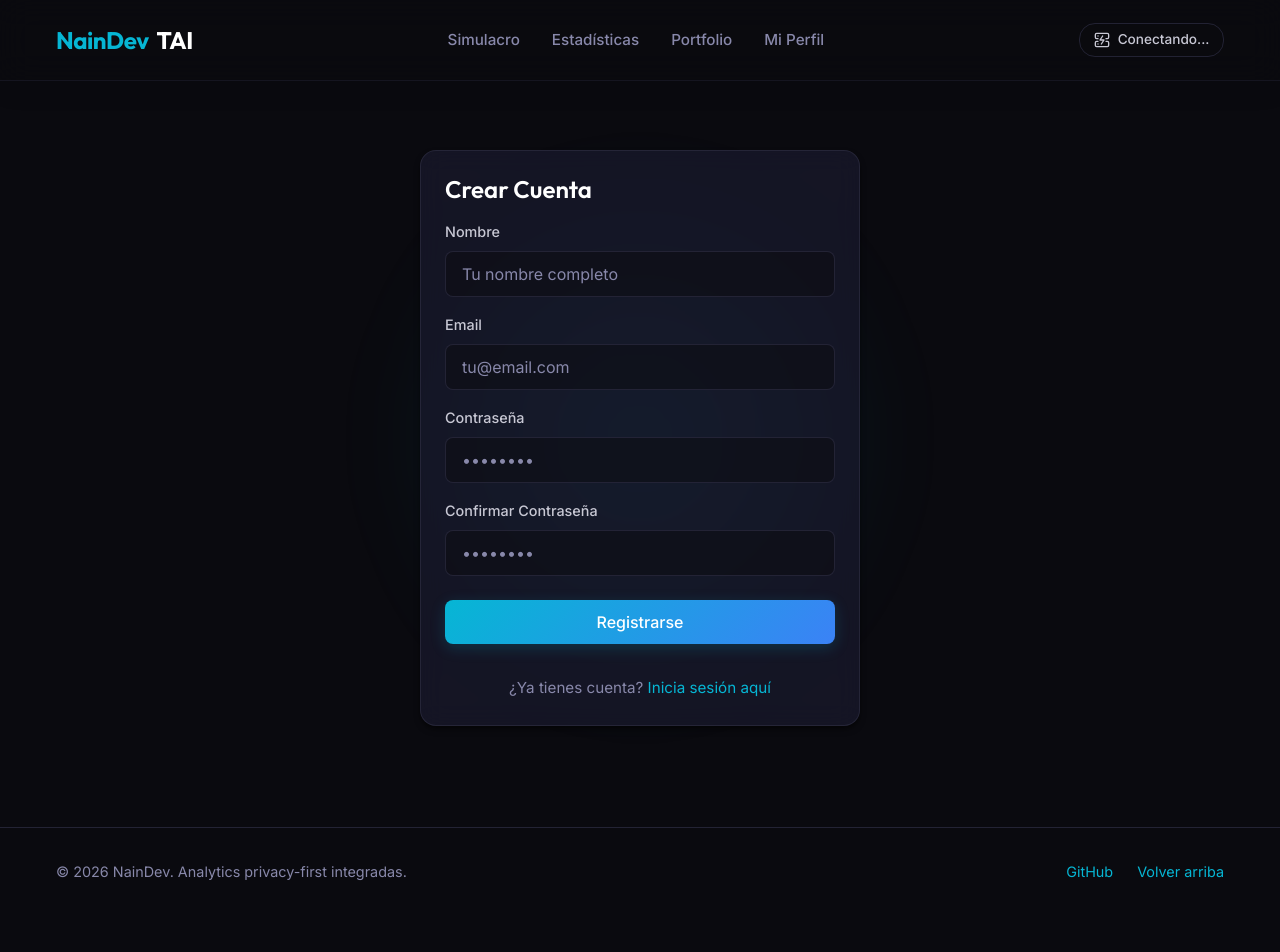
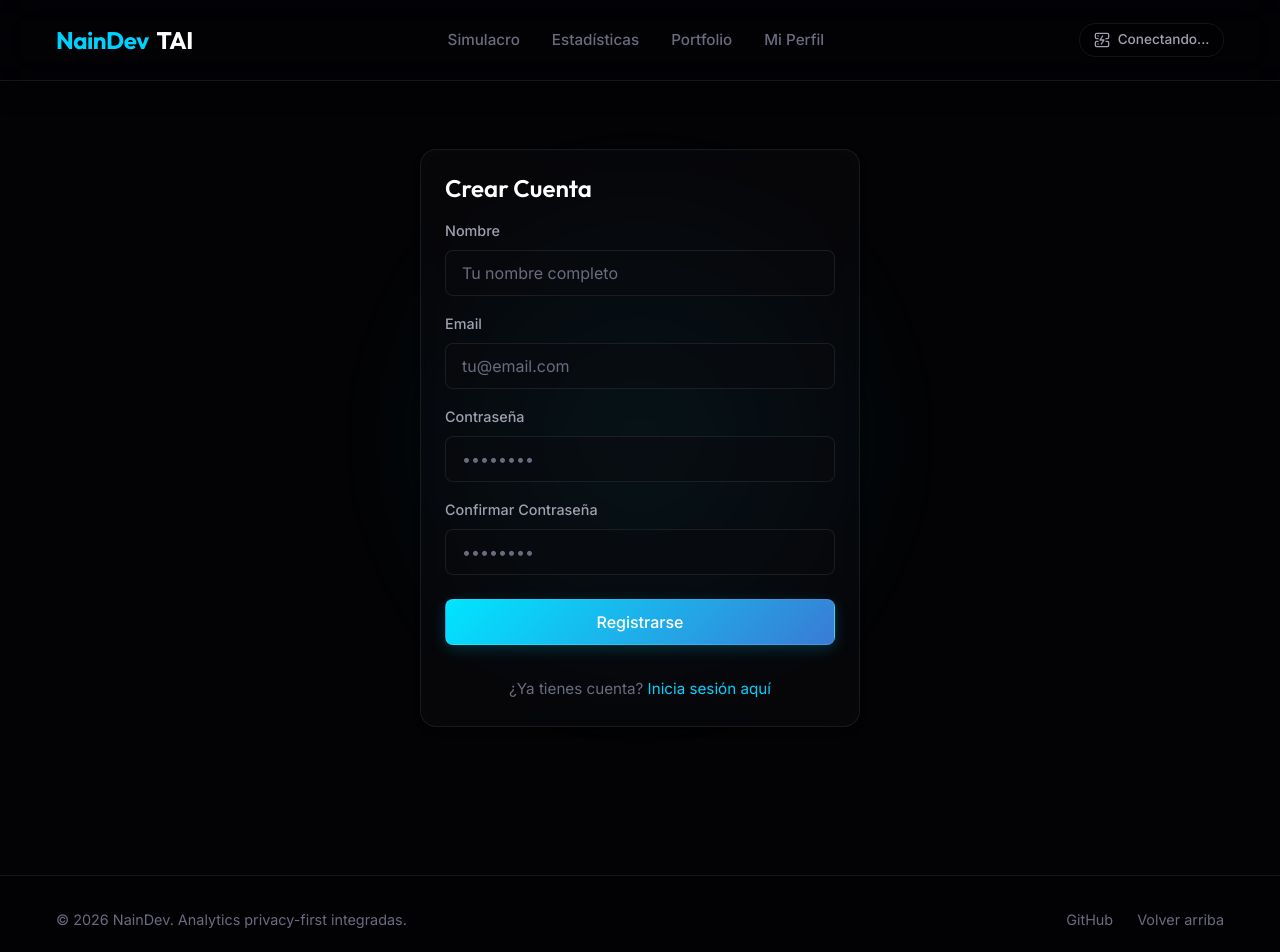
Before and after one commit to Nain9Dev/tai-study-system-js, a React (Vite) app: page /register in a window 1280 px wide. Shown: the top 952 px of the page. Before the commit the page ends 915 px from the top, so only its background shows below. Built offline with nearby package versions, Linux system fonts and the light colour scheme.

Commit message:
20260824 - UPD - UI Premium B2B Redesign & Glassmorphism

```diff
--- a/src/components/layout/BaseLayout.tsx
+++ b/src/components/layout/BaseLayout.tsx
@@ -1,6 +1,7 @@
 import type { ReactNode } from 'react';
 import { Header } from './Header';
 import { Footer } from './Footer';
+import { OfflineIndicator } from '../ui/OfflineIndicator';
 
 interface BaseLayoutProps {
   children: ReactNode;
@@ -10,10 +11,11 @@ export function BaseLayout({ children }: BaseLayoutProps) {
   return (
     <>
       <Header />
-      <main className="shell" style={{ minHeight: 'calc(100vh - 12rem)', paddingTop: '2rem' }}>
+      <main className="shell" style={{ minHeight: 'calc(100vh - 12rem)', paddingTop: '2rem', paddingBottom: '4rem' }}>
         {children}
       </main>
       <Footer />
+      <OfflineIndicator />
     </>
   );
 }
--- /dev/null
+++ b/src/components/layout/Footer.module.css
@@ -0,0 +1,38 @@
+.footer {
+  border-top: 1px solid var(--color-line);
+  padding: var(--spacing-8) 0;
+  margin-top: var(--spacing-12);
+  color: var(--color-text-muted);
+  font-size: 0.9rem;
+  background-color: rgba(3, 3, 5, 0.4);
+  backdrop-filter: blur(10px);
+}
+
+.container {
+  display: flex;
+  justify-content: space-between;
+  align-items: center;
+  flex-wrap: wrap;
+  gap: var(--spacing-4);
+}
+
+.links {
+  display: flex;
+  gap: var(--spacing-6);
+}
+
+.link {
+  color: var(--color-text-muted);
+  transition: color var(--transition-fast);
+}
+
+.link:hover {
+  color: var(--color-text-h);
+}
+
+@media (max-width: 640px) {
+  .container {
+    flex-direction: column;
+    text-align: center;
+  }
+}
--- a/src/components/layout/Footer.tsx
+++ b/src/components/layout/Footer.tsx
@@ -1,11 +1,13 @@
+import styles from './Footer.module.css';
+
 export function Footer() {
   return (
-    <footer style={{ borderTop: '1px solid var(--color-line)', padding: '2rem 0', marginTop: '4rem', color: 'var(--color-text-muted)', fontSize: '0.9rem' }}>
-      <div className="shell" style={{ display: 'flex', justifyContent: 'space-between', alignItems: 'center' }}>
+    <footer className={styles.footer}>
+      <div className={`shell ${styles.container}`}>
         <p>© {new Date().getFullYear()} NainDev. Analytics privacy-first integradas.</p>
-        <div style={{ display: 'flex', gap: '1.5rem' }}>
-          <a href="https://github.com/Nain9Dev" target="_blank" rel="noopener noreferrer">GitHub</a>
-          <a href="#">Volver arriba</a>
+        <div className={styles.links}>
+          <a href="https://github.com/Nain9Dev" className={styles.link} target="_blank" rel="noopener noreferrer">GitHub</a>
+          <a href="#" className={styles.link}>Volver arriba</a>
         </div>
       </div>
     </footer>
--- a/src/components/layout/Header.module.css
+++ b/src/components/layout/Header.module.css
@@ -1,12 +1,12 @@
 .header {
-  border-bottom: 1px solid rgba(42, 42, 62, 0.4);
-  background-color: rgba(10, 10, 15, 0.7);
-  backdrop-filter: blur(16px);
-  -webkit-backdrop-filter: blur(16px);
+  border-bottom: 1px solid var(--color-line);
+  background-color: rgba(3, 3, 5, 0.6);
+  backdrop-filter: blur(20px);
+  -webkit-backdrop-filter: blur(20px);
   position: sticky;
   top: 0;
   z-index: 100;
-  box-shadow: 0 4px 30px rgba(0, 0, 0, 0.1);
+  box-shadow: 0 4px 30px rgba(0, 0, 0, 0.4);
 }
 
 .layout {
@@ -46,6 +46,7 @@
   font-weight: 500;
   transition: all var(--transition-base);
   position: relative;
+  padding: 0.5rem 0;
 }
 
 .link:hover, .linkActive {
@@ -56,13 +57,14 @@
 .link::after {
   content: '';
   position: absolute;
-  bottom: -4px;
+  bottom: 0;
   left: 0;
   width: 0%;
   height: 2px;
   background-color: var(--color-primary);
   transition: width var(--transition-base);
   border-radius: 2px;
+  box-shadow: var(--shadow-glow);
 }
 
 .link:hover::after, .linkActive::after {
@@ -79,16 +81,17 @@
   font-weight: 500;
   border: 1px solid var(--color-line);
   transition: all var(--transition-base);
+  backdrop-filter: blur(4px);
 }
 
 .connectionLocal {
   color: var(--color-success);
-  border-color: rgba(16, 185, 129, 0.3);
-  background-color: rgba(16, 185, 129, 0.1);
+  border-color: rgba(16, 185, 129, 0.2);
+  background-color: rgba(16, 185, 129, 0.05);
 }
 
 .connectionStatic {
   color: var(--color-primary);
-  border-color: rgba(6, 182, 212, 0.3);
-  background-color: rgba(6, 182, 212, 0.1);
+  border-color: rgba(0, 210, 255, 0.2);
+  background-color: rgba(0, 210, 255, 0.05);
 }
--- a/src/components/ui/Button.module.css
+++ b/src/components/ui/Button.module.css
@@ -12,41 +12,50 @@
   border: 1px solid transparent;
   position: relative;
   overflow: hidden;
+  outline: none;
+}
+
+.button:focus-visible {
+  box-shadow: 0 0 0 2px var(--color-bg), 0 0 0 4px var(--color-primary);
 }
 
 .primary {
-  background: linear-gradient(135deg, var(--color-primary), var(--color-primary-alt));
-  color: white;
-  box-shadow: 0 4px 15px rgba(6, 182, 212, 0.2);
-  border: none;
+  background: linear-gradient(135deg, var(--color-primary-strong), var(--color-primary-alt));
+  color: #ffffff;
+  box-shadow: 0 4px 15px rgba(0, 210, 255, 0.2);
+  border: 1px solid rgba(255, 255, 255, 0.1);
 }
 
 .primary:hover:not(:disabled) {
   box-shadow: var(--shadow-glow);
   transform: translateY(-1px);
+  background: linear-gradient(135deg, var(--color-primary), var(--color-primary-alt));
 }
 
 .secondary {
-  background-color: rgba(30, 30, 50, 0.5);
+  background-color: var(--color-surface);
   color: var(--color-text-h);
   border-color: var(--color-line);
-  backdrop-filter: blur(8px);
+  backdrop-filter: blur(12px);
 }
 
 .secondary:hover:not(:disabled) {
-  background-color: rgba(42, 42, 62, 0.8);
-  border-color: rgba(6, 182, 212, 0.4);
+  background-color: var(--color-surface-hover);
+  border-color: rgba(0, 210, 255, 0.4);
+  box-shadow: 0 0 15px rgba(0, 210, 255, 0.1);
 }
 
 .danger {
-  background-color: transparent;
+  background-color: rgba(239, 68, 68, 0.05);
   color: var(--color-danger);
   border-color: rgba(239, 68, 68, 0.3);
+  backdrop-filter: blur(12px);
 }
 
 .danger:hover:not(:disabled) {
-  background-color: rgba(239, 68, 68, 0.1);
+  background-color: rgba(239, 68, 68, 0.15);
   border-color: var(--color-danger);
+  box-shadow: 0 0 15px rgba(239, 68, 68, 0.2);
 }
 
 .button:disabled {
--- a/src/components/ui/Card.module.css
+++ b/src/components/ui/Card.module.css
@@ -4,15 +4,26 @@
   border-radius: var(--radius-xl);
   padding: var(--spacing-6);
   box-shadow: var(--shadow-md);
-  backdrop-filter: blur(12px);
-  -webkit-backdrop-filter: blur(12px);
+  backdrop-filter: blur(24px);
+  -webkit-backdrop-filter: blur(24px);
   transition: transform var(--transition-base), box-shadow var(--transition-base), border-color var(--transition-base);
+  position: relative;
+  overflow: hidden;
+}
+
+.card::before {
+  content: '';
+  position: absolute;
+  top: 0; left: 0; right: 0; bottom: 0;
+  box-shadow: inset 0 0 20px rgba(255,255,255,0.02);
+  pointer-events: none;
+  border-radius: inherit;
 }
 
 .card:hover {
   transform: translateY(-2px);
-  box-shadow: var(--shadow-lg);
-  border-color: rgba(6, 182, 212, 0.3);
+  box-shadow: var(--shadow-lg), 0 0 20px rgba(0, 210, 255, 0.05);
+  border-color: rgba(0, 210, 255, 0.25);
 }
 
 .title {
--- /dev/null
+++ b/src/components/ui/LoadingSkeleton.module.css
@@ -0,0 +1,45 @@
+.skeleton {
+  background: linear-gradient(
+    90deg,
+    rgba(255, 255, 255, 0.03) 25%,
+    rgba(255, 255, 255, 0.08) 50%,
+    rgba(255, 255, 255, 0.03) 75%
+  );
+  background-size: 200% 100%;
+  animation: pulse 1.5s ease-in-out infinite;
+  border-radius: var(--radius-md);
+  margin-bottom: var(--spacing-2);
+}
+
+.card {
+  height: 150px;
+  width: 100%;
+  border-radius: var(--radius-xl);
+  border: 1px solid rgba(255, 255, 255, 0.05);
+  margin-bottom: var(--spacing-4);
+}
+
+.text {
+  height: 1rem;
+  width: 100%;
+}
+
+.title {
+  height: 2rem;
+  width: 60%;
+  margin-bottom: var(--spacing-4);
+}
+
+.button {
+  height: 3rem;
+  width: 120px;
+}
+
+@keyframes pulse {
+  0% {
+    background-position: 200% 0;
+  }
+  100% {
+    background-position: -200% 0;
+  }
+}
--- /dev/null
+++ b/src/components/ui/OfflineIndicator.module.css
@@ -0,0 +1,75 @@
+.indicator {
+  position: fixed;
+  bottom: 1.5rem;
+  left: 50%;
+  transform: translateX(-50%);
+  display: flex;
+  align-items: center;
+  gap: var(--spacing-3);
+  padding: 0.75rem 1.25rem;
+  border-radius: var(--radius-lg);
+  background-color: var(--color-surface);
+  backdrop-filter: blur(12px);
+  -webkit-backdrop-filter: blur(12px);
+  border: 1px solid var(--color-line);
+  box-shadow: var(--shadow-lg);
+  z-index: 1000;
+  animation: slideUp 0.3s cubic-bezier(0.4, 0, 0.2, 1);
+  color: var(--color-text-h);
+}
+
+.offline {
+  border-color: rgba(245, 158, 11, 0.3);
+  box-shadow: 0 4px 20px rgba(245, 158, 11, 0.15);
+}
+
+.syncing {
+  border-color: rgba(6, 182, 212, 0.3);
+  box-shadow: 0 4px 20px rgba(6, 182, 212, 0.15);
+}
+
+.iconWrapper {
+  display: flex;
+  align-items: center;
+  justify-content: center;
+  color: var(--color-warning);
+}
+
+.syncing .iconWrapper {
+  color: var(--color-primary);
+}
+
+.content {
+  display: flex;
+  flex-direction: column;
+}
+
+.title {
+  font-weight: 500;
+  font-size: 0.9rem;
+}
+
+.subtitle {
+  font-size: 0.75rem;
+  color: var(--color-text-muted);
+}
+
+.spin {
+  animation: spin 1s linear infinite;
+}
+
+@keyframes slideUp {
+  from {
+    transform: translate(-50%, 100%);
+    opacity: 0;
+  }
+  to {
+    transform: translate(-50%, 0);
+    opacity: 1;
+  }
+}
+
+@keyframes spin {
+  from { transform: rotate(0deg); }
+  to { transform: rotate(360deg); }
+}
--- /dev/null
+++ b/src/components/ui/OfflineIndicator.tsx
@@ -0,0 +1,65 @@
+import { useEffect, useState } from 'react';
+import { WifiOff, RefreshCcw } from 'lucide-react';
+import styles from './OfflineIndicator.module.css';
+import { apiClient } from '../../api/client';
+import { offlineQueue } from '../../api/offlineQueue';
+
+export function OfflineIndicator() {
+  const [isOffline, setIsOffline] = useState(false);
+  const [pendingCount, setPendingCount] = useState(0);
+  const [isSyncing, setIsSyncing] = useState(false);
+
+  useEffect(() => {
+    const checkStatus = () => {
+      setIsOffline(!navigator.onLine || apiClient.getMode() === 'static');
+    };
+
+    const updateQueue = async () => {
+      const requests = await offlineQueue.getPendingRequests();
+      setPendingCount(requests.length);
+    };
+
+    const handleQueueUpdated = (e: CustomEvent<number>) => {
+      setPendingCount(e.detail);
+    };
+
+    window.addEventListener('online', () => {
+      checkStatus();
+      setIsSyncing(true);
+      setTimeout(() => setIsSyncing(false), 3000);
+    });
+    window.addEventListener('offline', checkStatus);
+    window.addEventListener('offlineQueue:updated', handleQueueUpdated as EventListener);
+
+    const interval = setInterval(checkStatus, 2000);
+    updateQueue();
+    checkStatus();
+
+    return () => {
+      window.removeEventListener('online', checkStatus);
+      window.removeEventListener('offline', checkStatus);
+      window.removeEventListener('offlineQueue:updated', handleQueueUpdated as EventListener);
+      clearInterval(interval);
+    };
+  }, []);
+
+  if (!isOffline && pendingCount === 0 && !isSyncing) return null;
+
+  return (
+    <div className={`${styles.indicator} ${isOffline ? styles.offline : styles.syncing}`}>
+      <div className={styles.iconWrapper}>
+        {isOffline ? <WifiOff size={16} /> : <RefreshCcw size={16} className={isSyncing ? styles.spin : ''} />}
+      </div>
+      <div className={styles.content}>
+        <span className={styles.title}>
+          {isOffline ? 'Sin conexión a Internet' : isSyncing ? 'Sincronizando cambios...' : 'Cambios locales pendientes'}
+        </span>
+        {pendingCount > 0 && (
+          <span className={styles.subtitle}>
+            {pendingCount} operaci{pendingCount === 1 ? 'ón' : 'ones'} en cola. Se sincronizarán al volver la red.
+          </span>
+        )}
+      </div>
+    </div>
+  );
+}
--- a/src/styles/tokens.css
+++ b/src/styles/tokens.css
@@ -1,23 +1,23 @@
 :root {
   /* Brand Colors */
-  --color-primary: #06b6d4; /* Cyan */
-  --color-primary-alt: #3b82f6; /* Blue */
-  --color-primary-strong: #0891b2;
+  --color-primary: #00d2ff; /* Bright Cyan */
+  --color-primary-alt: #3a7bd5; /* Deep Blue */
+  --color-primary-strong: #00e5ff;
 
   /* Backgrounds */
-  --color-bg: #0a0a0f;
-  --color-surface: rgba(26, 26, 46, 0.7); /* Glassmorphism support */
-  --color-surface-hover: rgba(30, 30, 50, 0.9);
-  --color-surface-solid: #1a1a2e;
+  --color-bg: #030305; /* Near black */
+  --color-surface: rgba(12, 12, 16, 0.45); /* Enhanced Glassmorphism support */
+  --color-surface-hover: rgba(20, 20, 30, 0.65);
+  --color-surface-solid: #0d0d12;
 
   /* Borders */
-  --color-line: rgba(42, 42, 62, 0.8);
-  --color-line-focus: rgba(6, 182, 212, 0.5);
+  --color-line: rgba(255, 255, 255, 0.08);
+  --color-line-focus: rgba(0, 210, 255, 0.5);
 
   /* Text */
   --color-text-h: #ffffff;
-  --color-text: #c8c8d4;
-  --color-text-muted: #8888aa;
+  --color-text: #a0a0b0;
+  --color-text-muted: #6b6b80;
 
   /* Status */
   --color-success: #10b981;
@@ -47,9 +47,9 @@
   --shadow-sm: 0 1px 2px 0 rgba(0, 0, 0, 0.5);
   --shadow-md: 0 4px 6px -1px rgba(0, 0, 0, 0.5), 0 2px 4px -1px rgba(0, 0, 0, 0.3);
   --shadow-lg: 0 10px 15px -3px rgba(0, 0, 0, 0.5), 0 4px 6px -2px rgba(0, 0, 0, 0.3);
-  --shadow-glow: 0 0 15px rgba(6, 182, 212, 0.3);
+  --shadow-glow: 0 0 20px rgba(0, 210, 255, 0.25);
 
   /* Transitions */
-  --transition-fast: 0.15s ease-in-out;
-  --transition-base: 0.25s ease-in-out;
+  --transition-fast: 0.15s cubic-bezier(0.4, 0, 0.2, 1);
+  --transition-base: 0.3s cubic-bezier(0.4, 0, 0.2, 1);
 }
```
Also changed, not shown: src/components/ui/LoadingSkeleton.tsx (added, +16 -0 lines), src/components/ui/Select.module.css (+26 -7 lines).
